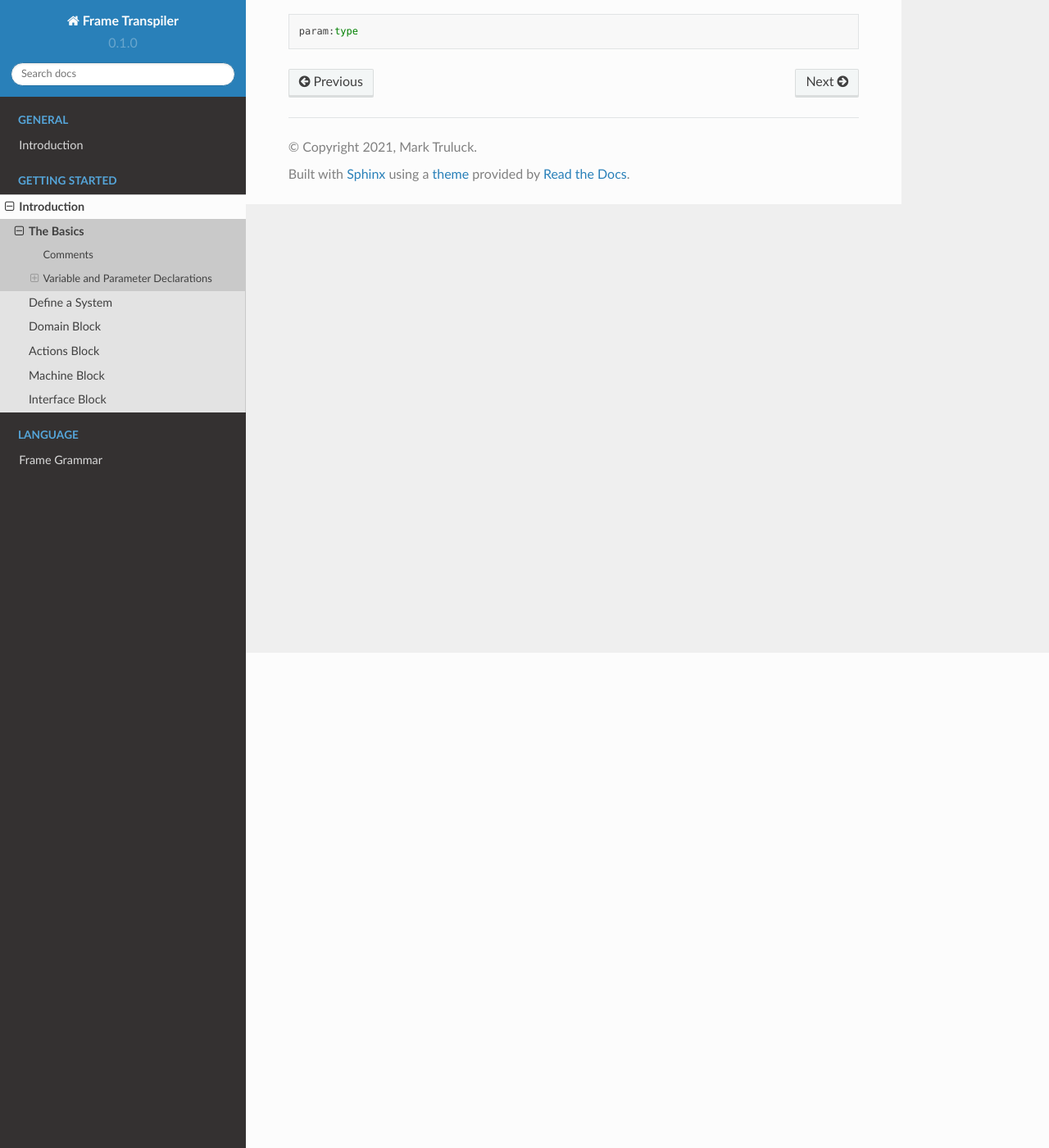
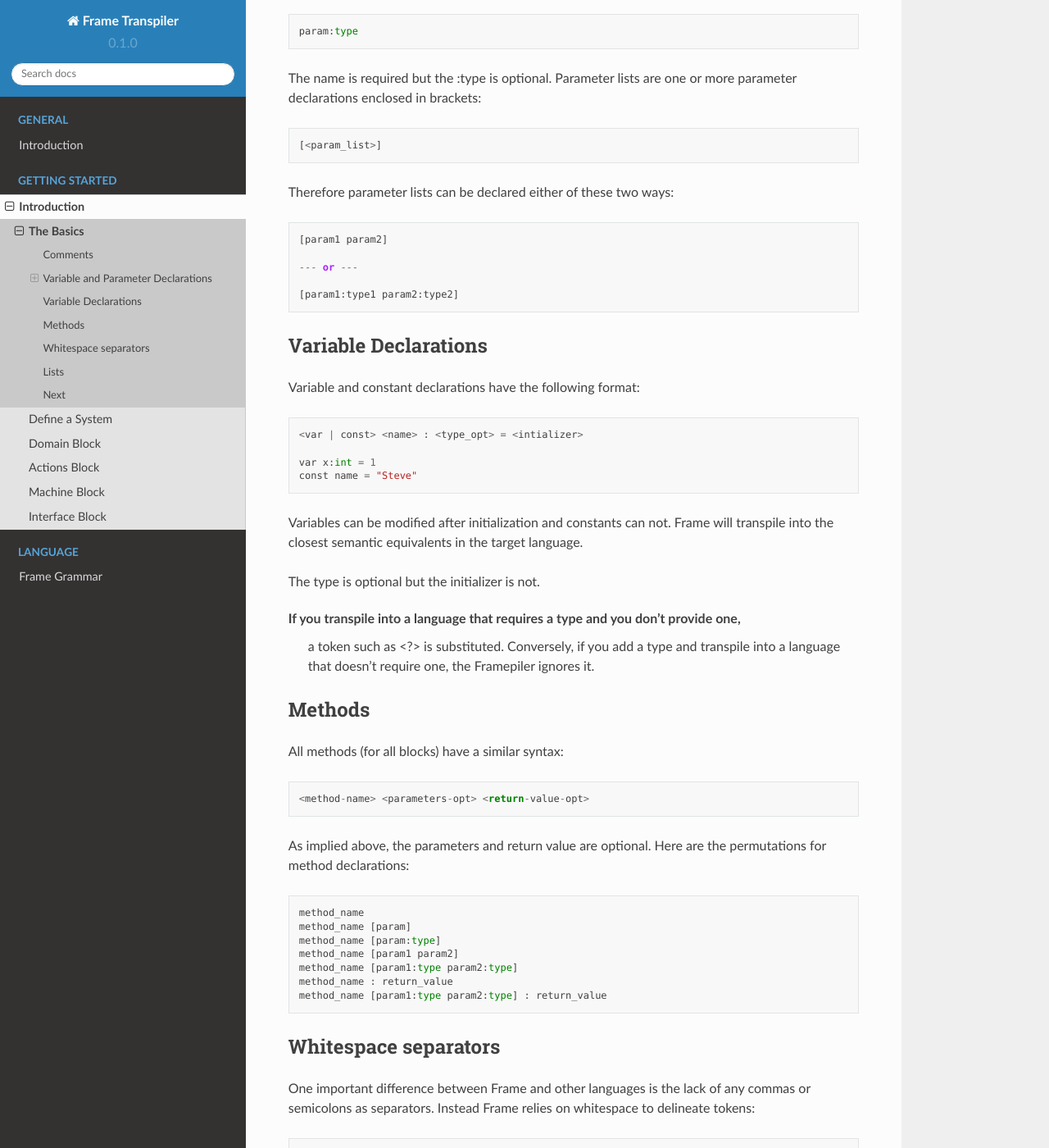
Before and after one commit to frame-lang/frame_transpiler, a Sphinx documentation site: the page built from docs/source/getting_started/introduction/basics.rst, in a window 1280 px wide and 1400 px high, scrolled down 604 px. Shown: the whole window at 82% size. Built offline with Sphinx 7.4.7 and the Read the Docs theme 2.0.0, drawn with Linux system fonts in a browser that asks for light colours; pages that are not in the unit, such as notebooks, are missing from menus; some of the changed text lies outside the part shown.

Commit message:
Finished basics.

```diff
--- a/docs/source/getting_started/introduction/basics.rst
+++ b/docs/source/getting_started/introduction/basics.rst
@@ -28,3 +28,108 @@ Parameters are declared as follows and separated by whitespace:
 .. code-block::
 
     param:type
+
+The name is required but the :type is optional. Parameter lists are one or
+more parameter declarations enclosed in brackets:
+
+.. code-block::
+
+    [<param_list>]
+
+Therefore parameter lists can be declared either of these two ways:
+
+.. code-block::
+
+    [param1 param2]
+
+    --- or ---
+
+    [param1:type1 param2:type2]
+
+Variable Declarations
+---------------------
+
+Variable and constant declarations have the following format:
+
+.. code-block::
+
+    <var | const> <name> : <type_opt> = <intializer>
+
+    var x:int = 1
+    const name = "Steve"
+
+Variables can be modified after initialization and constants can not. Frame will transpile into the closest semantic equivalents in the target language.
+
+The type is optional but the initializer is not.
+
+If you transpile into a language that requires a type and you don’t provide one,
+ a token such as <?> is substituted. Conversely, if you add a type and transpile
+ into a language that doesn’t require one, the Framepiler ignores it.
+
+Methods
+-------
+
+All methods (for all blocks) have a similar syntax:
+
+.. code-block::
+
+    <method-name> <parameters-opt> <return-value-opt>
+
+As implied above, the parameters and return value are optional. Here are the
+permutations for method declarations:
+
+.. code-block::
+
+    method_name
+    method_name [param]
+    method_name [param:type]
+    method_name [param1 param2]
+    method_name [param1:type param2:type]
+    method_name : return_value
+    method_name [param1:type param2:type] : return_value
+
+Whitespace separators
+---------------------
+
+One important difference between Frame and other languages is the lack of any
+commas or semicolons as separators. Instead Frame relies on whitespace to
+delineate tokens:
+
+.. code-block:: language
+
+    --- lists ---
+    [x y]
+    [x:int y:string]
+    (a b c)
+    (d() e() f())
+
+    --- statements ---
+
+    a() b() c()
+    var x:int = 1
+
+Unlike other languages where structured whitespace is significant (e.g. Python),
+Frame’s use of whitespace is unstructured. Frame only separates tokens with
+whitespace and does not insist on any pattern of use.
+
+The esthetic goal is to be as spare and clean as possible, but it may take some
+getting used to.
+
+Lists
+-----
+
+List come in two flavors - *parameter lists* and *expression lists*.
+
+Frame uses square brackets to denote parameter lists:
+
+.. code-block::
+
+    [x y]
+    [x:int y:string]
+
+Next
+----
+
+Now that you have a basic introduction to some common syntax, we are now ready
+to explore a central concept in the Frame architecture - the
+**FrameEvent**.
```
